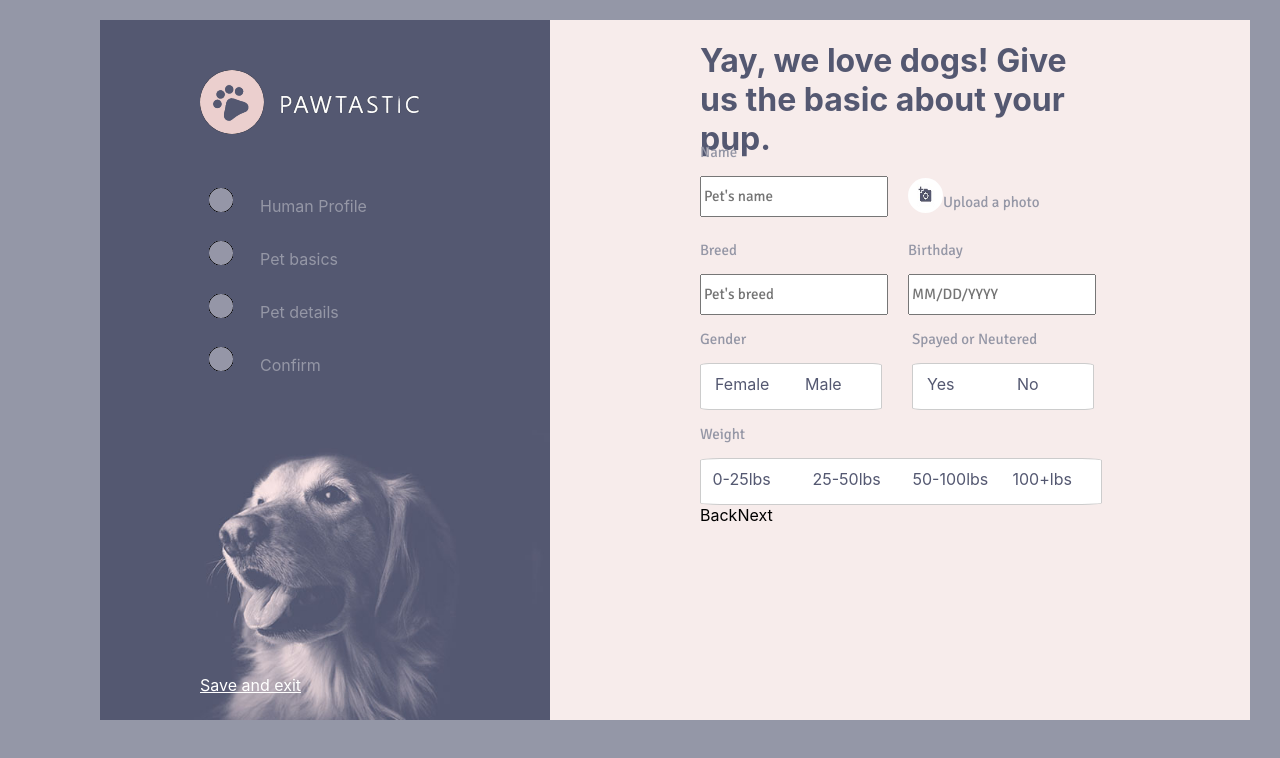
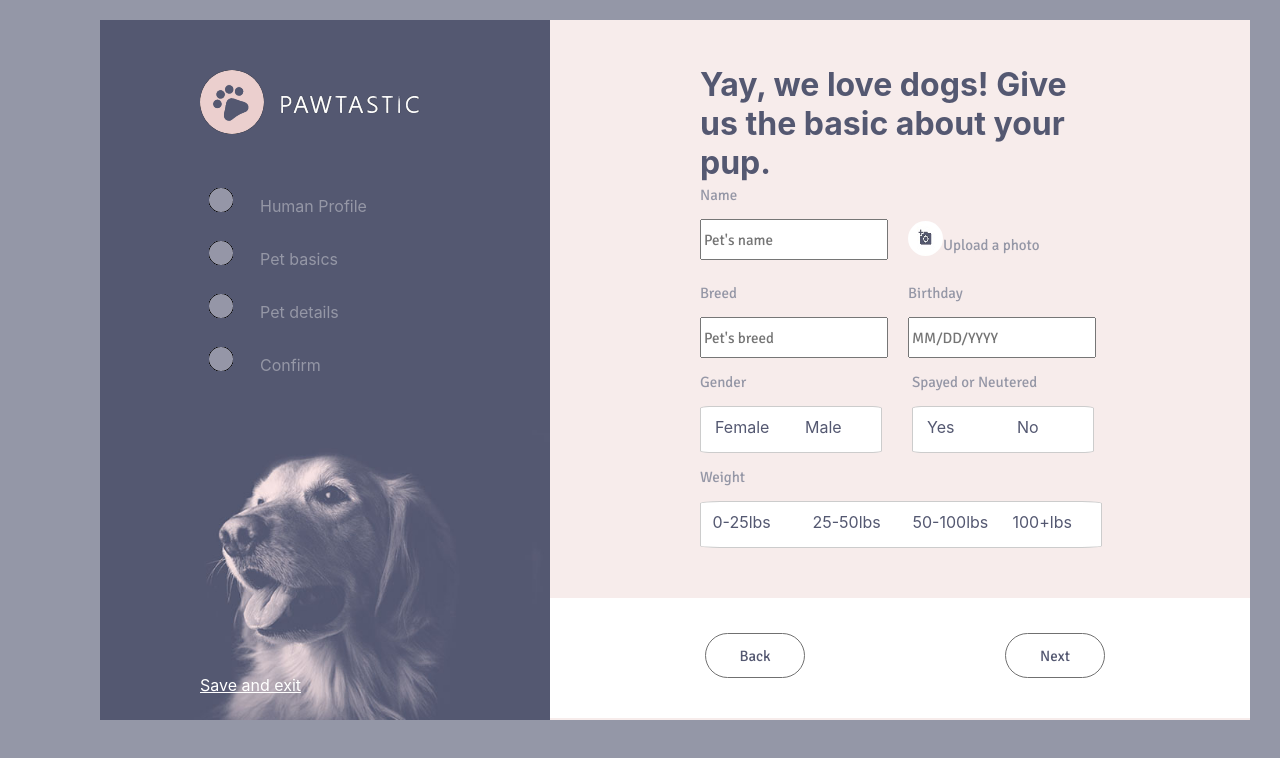
Before and after one commit to O-Sanni/pawtastic_form, a React (Create React App) app: page / in a window 1280 px wide. Shown: the top 758 px of the page. Built offline with nearby package versions, Linux system fonts and the light colour scheme.

Commit message:
finished working page

```diff
--- a/src/components/FormComponents.js
+++ b/src/components/FormComponents.js
@@ -35,13 +35,21 @@ class FormComponents extends React.Component{
     }
 
     handlePressBack(e){
-        this.setState({back:true})
+        this.setState({back:true});
+        document.getElementById("next").style.backgroundColor="#ffffff";
+        document.getElementById("next").style.color="#545871";
+        document.getElementById("back").style.backgroundColor="#545871";
+        document.getElementById("back").style.color="#ffffff";
         console.log("Back: " + this.state.back);
     }
 
     handlePressNext(e){
         this.setState({next:true})
         console.log("Next: " + this.state.next);
+        document.getElementById("back").style.backgroundColor="#ffffff";
+        document.getElementById("back").style.color="#545871";
+        document.getElementById("next").style.backgroundColor="#545871";
+        document.getElementById("next").style.color="#ffffff";
     }
 
     render(){
@@ -104,13 +112,9 @@ class FormComponents extends React.Component{
                             </form>
                             </div>
 
-
-
-            <div>
-                <input id= "back" onClick={this.handlePressBack} type="button" />
-                <label id="backLab" for="back">Back</label>
-                <input id= "next" onClick ={this.handlePressNext} type="button" />
-                <label id="nextLab" for="next">Next</label>
+            <div id="button">
+                <button id= "back"  type="button" onClick={this.handlePressBack} >Back</button>
+                <button id= "next" type="button" onClick ={this.handlePressNext} >Next</button>
             </div>
             </div>
             </div>
--- a/src/components/components.css
+++ b/src/components/components.css
@@ -55,6 +55,7 @@ li{
     background-color: #F7eceb;
 }
 #topRight{
+    margin-top: 45px;
 margin-left: 150px;
 }
 #textTopRight{
@@ -67,7 +68,7 @@ margin-left: 150px;
 #topPart{
  display: flex;
  flex-direction: row;
-margin-top: -55px;
+margin-top: -35px;
 
 }
 
@@ -135,7 +136,6 @@ margin-top: -55px;
     color:#545871;
     }
 
-
  .choiceInp{
         display:none;
     }
@@ -199,5 +199,27 @@ background-color: #EBD0CE;
 }
 
 #back, #next{
-    display:none;
+    margin-top: 30px;
+  width: 100px;
+  height: 45px;
+  background-color: #ffffff;
+  border-radius: 35px;
+  border: 1px solid #707070;
+font-family: 'Signika', sans-serif;
+  font-size: 15px;
+  color: #545871;
 }
+
+#next{
+    margin-left: 200px;
+}
+
+#button{
+    padding-left: 150px;
+    margin-top: 50px;
+    margin-left: -150px;
+    width: 540px;
+    height: 110px;
+    background-color: white;
+    border: solid 5px white;
+}
```
